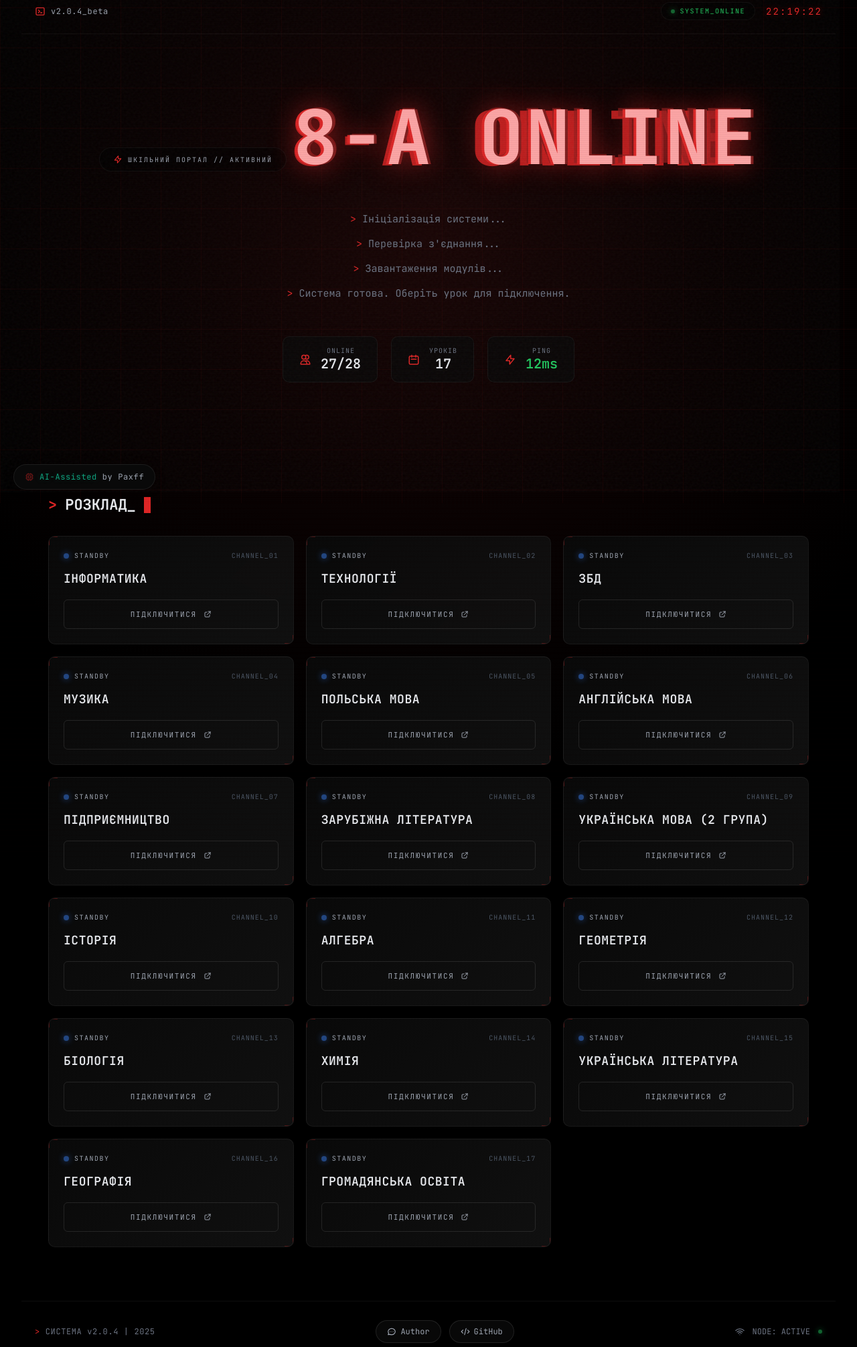
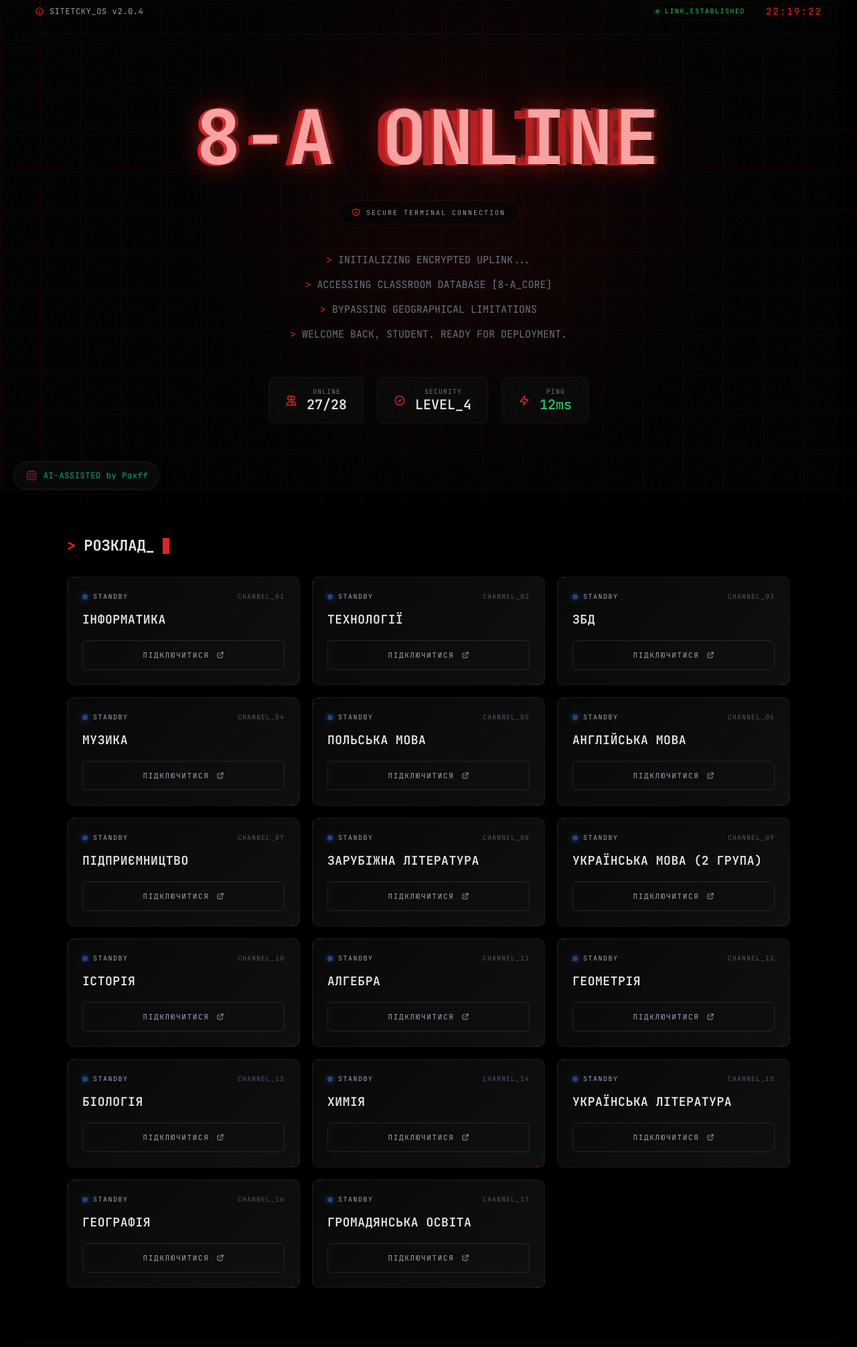
Before and after one commit to viarol200-byte/site8-anagithabe.ioV2, a plain HTML site: page index.html in a window 1280 px wide. Shown: the part 49-2060 px from the top of the page at 67% size. Drawn offline with Linux system fonts and the light colour scheme.

Commit message:
Update index.html

```diff
--- a/index.html
+++ b/index.html
@@ -1,4 +1,3 @@
-
 <!DOCTYPE html>
 <html lang="uk">
 <head>
@@ -112,26 +111,118 @@
             animation: gridPulse 4s ease-in-out infinite;
         }
 
-        @keyframes gridPulse {
-            0%, 100% { opacity: 0.5; }
-            50% { opacity: 1; }
+        .orb-container {
+            position: fixed;
+            top: 0;
+            left: 0;
+            width: 100%;
+            height: 100%;
+            pointer-events: none;
+            z-index: 0;
+            overflow: hidden;
         }
 
-        .radial-glow {
+        .orb {
             position: fixed;
             top: 50%;
             left: 50%;
-            width: 150vmax;
-            height: 150vmax;
-            transform: translate(-50%, -50%);
+            width: 800px;
+            height: 800px;
+            margin-top: -400px;
+            margin-left: -400px;
+            background: radial-gradient(circle, rgba(220, 38, 38, 0.12) 0%, transparent 70%);
+            border-radius: 50%;
+            filter: blur(60px);
+            animation: orbFloat 25s infinite linear;
+            opacity: 0.8;
             pointer-events: none;
-            z-index: 2;
-            background: radial-gradient(
-                circle at center,
-                rgba(127, 29, 29, 0.2) 0%,
-                rgba(127, 29, 29, 0.08) 30%,
-                transparent 60%
-            );
+            z-index: -1;
+        }
+
+        @keyframes orbFloat {
+            0% { transform: translate(-30%, -30%) rotate(0deg) scale(1); }
+            33% { transform: translate(30%, 10%) rotate(120deg) scale(1.2); }
+            66% { transform: translate(-10%, 40%) rotate(240deg) scale(0.8); }
+            100% { transform: translate(-30%, -30%) rotate(360deg) scale(1); }
+        }
+
+        .ip-modal {
+            position: fixed;
+            top: 0;
+            left: 0;
+            width: 100%;
+            height: 100%;
+            background: rgba(0, 0, 0, 0.85);
+            backdrop-filter: blur(10px);
+            z-index: 2000;
+            display: none;
+            justify-content: center;
+            align-items: center;
+        }
+
+        .ip-content {
+            background: #0a0a0a;
+            border: 1px solid var(--blood-3);
+            padding: 40px;
+            border-radius: 15px;
+            text-align: center;
+            box-shadow: 0 0 50px rgba(220, 38, 38, 0.3);
+            max-width: 400px;
+            width: 90%;
+        }
+
+        .ip-label {
+            font-size: 12px;
+            color: var(--text-dim);
+            letter-spacing: 0.3em;
+            margin-bottom: 15px;
+        }
+
+        .ip-value {
+            font-size: 24px;
+            color: var(--blood-light);
+            font-weight: bold;
+            text-shadow: 0 0 15px var(--blood-3);
+            margin-bottom: 25px;
+        }
+
+        .ip-close {
+            background: transparent;
+            border: 1px solid var(--blood-3);
+            color: var(--blood-3);
+            padding: 10px 25px;
+            border-radius: 5px;
+            cursor: pointer;
+            font-size: 11px;
+            letter-spacing: 0.1em;
+            transition: all 0.3s;
+        }
+
+        .ip-close:hover {
+            background: var(--blood-3);
+            color: white;
+        }
+
+        .subtitle {
+            display: inline-flex;
+            align-items: center;
+            gap: 8px;
+            padding: 10px 20px;
+            border-radius: 9999px;
+            background: rgba(0,0,0,0.5);
+            border: 1px solid rgba(255,255,255,0.05);
+            font-size: 10px;
+            letter-spacing: 0.2em;
+            color: var(--text-dim);
+            text-transform: uppercase;
+            cursor: pointer;
+            transition: all 0.3s;
+        }
+
+        .subtitle:hover {
+            border-color: var(--blood-3);
+            color: var(--text-main);
+            box-shadow: 0 0 15px rgba(220, 38, 38, 0.2);
         }
 
         .container {
@@ -219,6 +310,11 @@
             z-index: 10;
         }
 
+        .subtitle-wrapper {
+            margin-top: -10px;
+            margin-bottom: 40px;
+        }
+
         .subtitle {
             display: inline-flex;
             align-items: center;
@@ -227,7 +323,6 @@
             border-radius: 9999px;
             background: rgba(0,0,0,0.5);
             border: 1px solid rgba(255,255,255,0.05);
-            margin-bottom: 40px;
             font-size: 10px;
             letter-spacing: 0.2em;
             color: var(--text-dim);
@@ -703,154 +798,186 @@
         }
 
         .footer-text {
-            font-size: 12px;
-            color: #6b7280;
-            letter-spacing: 0.05em;
-            display: flex;
-            align-items: center;
-            gap: 8px;
+            font-size: 10px;
+            color: var(--text-dim);
+            letter-spacing: 0.1em;
         }
 
         .footer-text span {
             color: var(--blood-3);
         }
 
-        .node-status {
-            display: flex;
-            align-items: center;
-            gap: 12px;
-            font-size: 12px;
-            color: #6b7280;
-        }
-
-        .node-status svg {
-            width: 14px;
-            height: 14px;
-            color: #6b7280;
-        }
-
-        .node-dot {
-            width: 6px;
-            height: 6px;
-            border-radius: 50%;
-            background: #22c55e;
-            box-shadow: 0 0 8px #22c55e;
-            animation: pulse 2s infinite;
-        }
-
-        @keyframes microGlitch {
-            0% { transform: translate(0); }
-            25% { transform: translate(-2px, 1px); }
-            50% { transform: translate(2px, -1px); }
-            75% { transform: translate(-1px, -1px); }
-            100% { transform: translate(0); }
-        }
-
-        .micro-glitch {
-            animation: microGlitch 0.1s ease-out;
-        }
         .footer-links {
             display: flex;
-            gap: 12px;
+            gap: 20px;
         }
 
         .footer-btn {
             display: flex;
             align-items: center;
-            gap: 6px;
-            padding: 8px 16px;
-            border-radius: 9999px;
-            background: rgba(10, 10, 10, 0.8);
-            border: 1px solid rgba(255,255,255,0.1);
+            gap: 10px;
+            padding: 10px 20px;
+            background: rgba(15, 15, 15, 0.6);
+            border: 1px solid rgba(220, 38, 38, 0.15);
             color: var(--text-dim);
-            font-size: 12px;
             text-decoration: none;
-            transition: all 0.2s;
+            font-size: 10px;
+            letter-spacing: 0.15em;
+            text-transform: uppercase;
+            border-radius: 4px;
+            transition: all 0.4s cubic-bezier(0.4, 0, 0.2, 1);
+            position: relative;
+            overflow: hidden;
+            box-shadow: 0 0 10px rgba(0,0,0,0.5);
+        }
+
+        .footer-btn::before {
+            content: '';
+            position: absolute;
+            top: 0;
+            left: -100%;
+            width: 100%;
+            height: 100%;
+            background: linear-gradient(
+                90deg,
+                transparent,
+                rgba(220, 38, 38, 0.1),
+                transparent
+            );
+            transition: 0.5s;
         }
 
         .footer-btn:hover {
-            background: rgba(220, 38, 38, 0.2);
-            color: var(--blood-light);
             border-color: var(--blood-3);
+            color: var(--text-main);
+            box-shadow: 0 0 20px rgba(220, 38, 38, 0.2);
+            transform: translateY(-2px);
+            background: rgba(20, 20, 20, 0.8);
+        }
+
+        .footer-btn:hover::before {
+            left: 100%;
         }
 
         .footer-btn svg {
             width: 14px;
             height: 14px;
+            transition: transform 0.3s;
+            color: var(--blood-3);
+        }
+
+        .footer-btn:hover svg {
+            transform: scale(1.1) rotate(5deg);
+        }
+
+        .node-status {
+            display: flex;
+            align-items: center;
+            gap: 10px;
+            padding: 6px 14px;
+            border-radius: 4px;
+            background: rgba(220, 38, 38, 0.05);
+            border: 1px solid rgba(220, 38, 38, 0.1);
+            font-size: 9px;
+            letter-spacing: 0.1em;
+            color: var(--blood-3);
+        }
+
+        .node-status svg {
+            width: 12px;
+            height: 12px;
+        }
+
+        .node-dot {
+            width: 4px;
+            height: 4px;
+            border-radius: 50%;
+            background: var(--blood-3);
+            box-shadow: 0 0 5px var(--blood-3);
         }
 
         @media (max-width: 768px) {
-            .scanlines {
-                display: none;
+            .header-content {
+                justify-content: center;
+                text-align: center;
             }
-            .lessons-grid {
-                grid-template-columns: 1fr;
-            }
-            .stats {
-                gap: 12px;
-            }
-            .stat-card {
-                padding: 12px 18px;
-            }
+
             .footer-content {
                 flex-direction: column;
-                align-items: flex-start;
+                text-align: center;
             }
-            .footer-links {
-                width: 100%;
-                justify-content: space-between;
+
+            .stats {
+                gap: 10px;
+            }
+
+            .stat-card {
+                flex: 1 1 140px;
+                justify-content: center;
             }
         }
     </style>
-<link rel="stylesheet" href="style.css">
-<script src="script.js"></script>
-</head>
+<link rel="stylesheet" href="style.css"></head>
 <body>
     <div class="noise"></div>
     <div class="scanlines"></div>
     <div class="vhs-tracking"></div>
     <div class="bg-grid"></div>
+    <div class="orb-container">
+        <div class="orb"></div>
+    </div>
     <div class="radial-glow"></div>
+
+    <div id="ip-modal" class="ip-modal">
+        <div class="ip-content">
+            <div class="ip-label">UPLINK_ESTABLISHED</div>
+            <div id="ip-display" class="ip-value">IDENTIFYING...</div>
+            <button class="ip-close" onclick="document.getElementById('ip-modal').style.display='none'">CLOSE_TERMINAL</button>
+        </div>
+    </div>
 
     <header>
         <div class="header-content">
             <div class="version">
-                <svg fill="none" stroke="currentColor" viewBox="0 0 24 24" width="16" height="16">
-                    <path stroke-linecap="round" stroke-linejoin="round" stroke-width="2" d="M8 9l3 3-3 3m5 0h3M5 20h14a2 2 0 002-2V6a2 2 0 00-2-2H5a2 2 0 00-2 2v12a2 2 0 002 2z"/>
+                <svg width="14" height="14" fill="none" stroke="currentColor" viewBox="0 0 24 24">
+                    <path stroke-linecap="round" stroke-linejoin="round" stroke-width="2" d="M13 16h-1v-4h-1m1-4h.01M21 12a9 9 0 11-18 0 9 9 0 0118 0z"/>
                 </svg>
-                v2.0.4_beta
+                <span>SITETCKY_OS v2.0.4</span>
             </div>
             <div class="header-right">
                 <div class="status-indicator">
                     <div class="status-dot"></div>
-                    <span>SYSTEM_ONLINE</span>
+                    <span>LINK_ESTABLISHED</span>
                 </div>
                 <div class="clock" id="clock">00:00:00</div>
             </div>
         </div>
     </header>
 
+    <main class="container">
         <section class="hero">
-        <div class="subtitle">
-            <svg fill="none" stroke="currentColor" viewBox="0 0 24 24">
-                <path stroke-linecap="round" stroke-linejoin="round" stroke-width="2" d="M13 10V3L4 14h7v7l9-11h-7z"/>
-            </svg>
-            <span>Шкільний портал // Активний</span>
+            <div class="glitch-container" onclick="location.reload()">
+                <div class="scan-flash"></div>
+                <div class="glitch-line"></div>
+                <div class="glitch-red" data-text="8-А ONLINE">8-А ONLINE</div>
+                <div class="glitch-dark" data-text="8-А ONLINE">8-А ONLINE</div>
+                <h1 class="glitch" data-text="8-А ONLINE">8-А ONLINE</h1>
             </div>
 
-        <div class="glitch-container" onclick="triggerGlitch()">
-            <span class="glitch-red">8-А ONLINE</span>
-            <span class="glitch-dark">8-А ONLINE</span>
-            <h1 class="glitch" data-text="8-А ONLINE">8-А ONLINE</h1>
-            <div class="scan-flash"></div>
-            <div class="glitch-line"></div>
+            <div class="subtitle-wrapper">
+                <div class="subtitle" id="connection-trigger">
+                    <svg fill="none" stroke="currentColor" viewBox="0 0 24 24">
+                        <path stroke-linecap="round" stroke-linejoin="round" stroke-width="2" d="M9 12l2 2 4-4m5.618-4.016A11.955 11.955 0 0112 2.944a11.955 11.955 0 01-8.618 3.04A12.02 12.02 0 003 9c0 5.591 3.824 10.29 9 11.622 5.176-1.332 9-6.03 9-11.622 0-1.042-.133-2.052-.382-3.016z"/>
+                    </svg>
+                    <span id="connection-text">Secure Terminal Connection</span>
+                </div>
             </div>
 
             <div class="description">
-            <p class="terminal-text"><span>&gt;</span> Ініціалізація системи...</p>
-            <p class="terminal-text"><span>&gt;</span> Перевірка з'єднання...</p>
-            <p class="terminal-text"><span>&gt;</span> Завантаження модулів...</p>
-            <p class="terminal-text"><span>&gt;</span> Система готова. Оберіть урок для підключення.</p>
+                <p class="terminal-text"><span>></span> INITIALIZING ENCRYPTED UPLINK...</p>
+                <p class="terminal-text"><span>></span> ACCESSING CLASSROOM DATABASE [8-A_CORE]</p>
+                <p class="terminal-text"><span>></span> BYPASSING GEOGRAPHICAL LIMITATIONS</p>
+                <p class="terminal-text"><span>></span> WELCOME BACK, STUDENT. READY FOR DEPLOYMENT.</p>
             </div>
 
             <div class="stats">
@@ -860,16 +987,16 @@
                     </svg>
                     <div>
                         <div class="stat-label">ONLINE</div>
-                    <div class="stat-value" id="online-count">24/7</div>
+                        <div class="stat-value" id="online-count">25/28</div>
                     </div>
                 </div>
                 <div class="stat-card">
                     <svg fill="none" stroke="currentColor" viewBox="0 0 24 24">
-                    <path stroke-linecap="round" stroke-linejoin="round" stroke-width="2" d="M8 7V3m8 4V3m-9 8h10M5 21h14a2 2 0 002-2V7a2 2 0 00-2-2H5a2 2 0 00-2 2v12a2 2 0 002 2z"/>
+                        <path stroke-linecap="round" stroke-linejoin="round" stroke-width="2" d="M9 12l2 2 4-4m6 2a9 9 0 11-18 0 9 9 0 0118 0z"/>
                     </svg>
                     <div>
-                    <div class="stat-label">УРОКІВ</div>
-                    <div class="stat-value">17</div>
+                        <div class="stat-label">SECURITY</div>
+                        <div class="stat-value">LEVEL_4</div>
                     </div>
                 </div>
                 <div class="stat-card">
@@ -890,6 +1017,8 @@
                 <div class="lessons-grid" id="lessons"></div>
             </div>
         </section>
+    </main>
+
     <footer>
         <div class="footer-content">
             <div class="footer-text">
@@ -921,10 +1050,11 @@
     <script src="script.js"></script>
     <div class="ai-watermark">
         <a href="https://t.me/Paxff" target="_blank" class="ai-link">
-        <svg fill="none" stroke="currentColor" viewBox="0 0 24 24" width="14" height="14">
+            <svg fill="none" stroke="currentColor" viewBox="0 0 24 24" width="20" height="20">
                 <path stroke-linecap="round" stroke-linejoin="round" stroke-width="2" d="M9 3v2m6-2v2M9 19v2m6-2v2M5 9H3m2 6H3m18-6h-2m2 6h-2M7 19h10a2 2 0 002-2V7a2 2 0 00-2-2H7a2 2 0 00-2 2v10a2 2 0 002 2zM9 9h6v6H9V9z"/>
             </svg>
-        <span>AI-Assisted</span> by Paxff
+            <span class="ai-tag">AI-ASSISTED</span>
+            <span class="author-name">by Paxff</span>
         </a>
     </div>
 </body>
```
Lines whose indentation alone changed are shown as unchanged.
